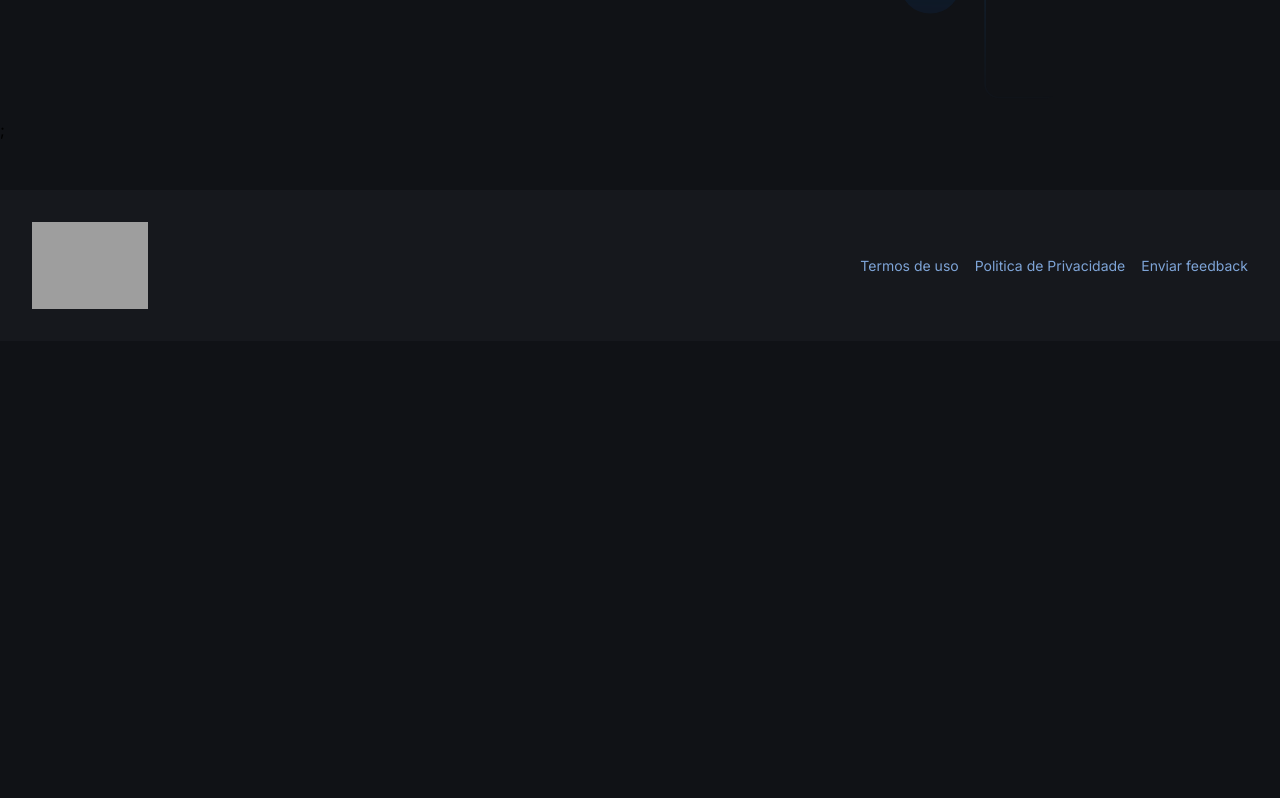
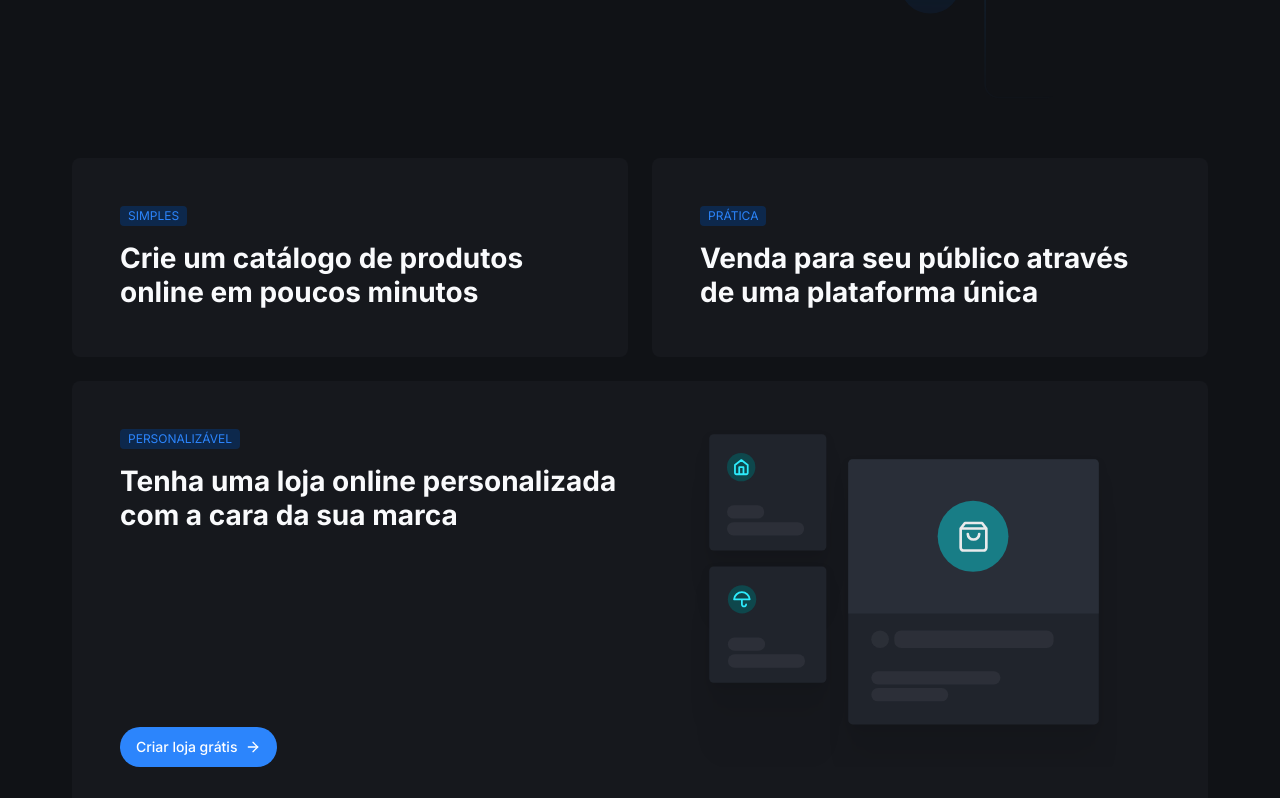
Before and after one commit to SamihFreire/blog-next, a Next.js app: page / in a window 1280 px wide. Shown: the part 522-1320 px from the top of the page. Before the commit the page ends 863 px from the top, so only its background shows below. Built offline with nearby package versions, Linux system fonts and the light colour scheme; grey boxes are pictures that could not be loaded.

Commit message:
feat: criado feature section

```diff
--- /dev/null
+++ b/src/components/feature-section/FeatureSection.tsx
@@ -0,0 +1,68 @@
+import { ArrowRight } from "lucide-react";
+import { Button } from "../ui/button";
+import Link from "next/link";
+import Image from "next/image";
+
+export function FeatureSection() {
+    return (
+        <section className="container bg-gray-700 grid gap-6 md:grid-cols-2 pb-8 pt-8 md:py-10">
+            <div className="flex flex-col gap-4 rounded-lg p-6 bg-gray-500 md:p-12">
+                <span className="text-body-tag text-blue-200 bg-blue-400 px-2 py-1 w-fit rounded-sm uppercase">Simples</span>
+                <h2 className="text-gray-100 text-heading-lg">
+                    Crie um catálogo de produtos online em poucos minutos
+                </h2>
+            </div>
+
+            <div className="flex flex-col gap-4 rounded-lg p-6 bg-gray-500 md:p-12">
+                <span className="text-body-tag text-blue-200 bg-blue-400 px-2 py-1 w-fit rounded-sm uppercase">
+                    Prática
+                </span>
+                <h2 className="text-gray-100 text-heading-lg">
+                    Venda para seu público através de uma plataforma única
+                </h2>
+            </div>
+
+            {/* col-span-full utilizado para ocupar todo o espaço */}
+            <div className="col-span-full flex flex-col gap-2">
+                <div className="grid grid-cols-1 md:grid-cols-2 gap-12 md:gap-4 rounded-lg bg-gray-500 p-6 md:p-12">
+                    <div className="flex flex-col gap-4">
+                        <span className="text-body-tag text-blue-200 bg-blue-400 px-2 py-1 w-fit rounded-sm uppercase">
+                            Personalizável
+                        </span>
+                        <h2 className="text-gray-100 text-heading-lg">
+                            Tenha uma loja online personalizada com a cara da sua marca
+                        </h2>
+
+                        {/* Quando você usa asChild, o componente Button não renderiza o <button>, e sim passa todos os estilos e comportamentos para o elemento filho (no caso, o <Link>). */}
+                        <Button asChild className="w-fit rounded-full hidden mt-4 md:mt-auto md:flex">
+                            <Link href="/criar-loja" className="text-white">
+                                Criar loja grátis
+                                <ArrowRight />
+                            </Link>
+                        </Button>
+                    </div>
+
+                    <div className="flex flex-col items-center justify-center w-full">
+                        <div className="w-full max-w-md overflow-hidden">
+                            <Image
+                                src="/assets/feature-section.svg"
+                                alt="Features"
+                                width={440}
+                                height={330}
+                                className="object-cover w-full"
+                            />
+                        </div>
+
+                        <Button asChild className="w-full gap-2 rounded-full mt-4 md:mt-auto md:hidden">
+                            <Link href="/criar-loja"  className="text-white">
+                                Criar loja grátis
+                                <ArrowRight />
+                            </Link>
+                        </Button>
+                    </div>
+                </div>
+            </div>
+
+        </section>
+    )
+}
--- /dev/null
+++ b/src/components/feature-section/index.ts
@@ -0,0 +1 @@
+export * from './FeatureSection'
--- a/src/pages/index.tsx
+++ b/src/pages/index.tsx
@@ -1,3 +1,4 @@
+import { FeatureSection } from "@/components/feature-section";
 import { HeroSection } from "@/components/hero-section";
 
 export default function HomePage() {
@@ -5,6 +6,7 @@ export default function HomePage() {
     <>
       <article className="flex flex-col">
         <HeroSection />
+        <FeatureSection />
       </article>
     </>
   );
--- a/tailwind.config.ts
+++ b/tailwind.config.ts
@@ -63,6 +63,9 @@ export default {
         'body-sm': ['14px', { lineHeight: '150%', fontWeight: '400' }],
         'body-xs': ['12px', { lineHeight: '150%', fontWeight: '400' }],
 
+        // Body Tag
+        'body-tag': ['12px', { lineHeight: '100%', fontWeight: '400' }],
+
         // Action - Inter
         'action-md': ['16px', { lineHeight: 'normal', fontWeight: '500' }],
         'action-sm': ['14px', { lineHeight: 'normal', fontWeight: '500' }],
```
Also changed, not shown: public/assets/feature-section.svg (added).
